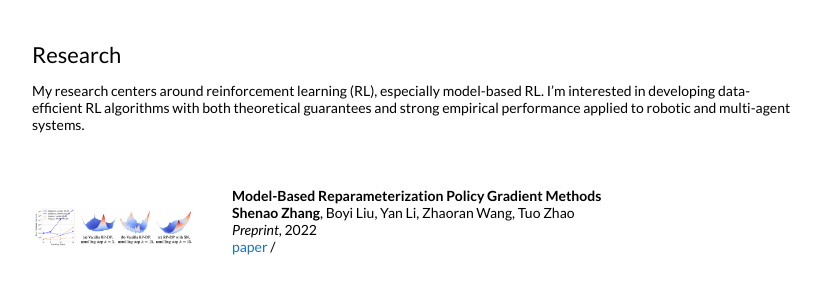
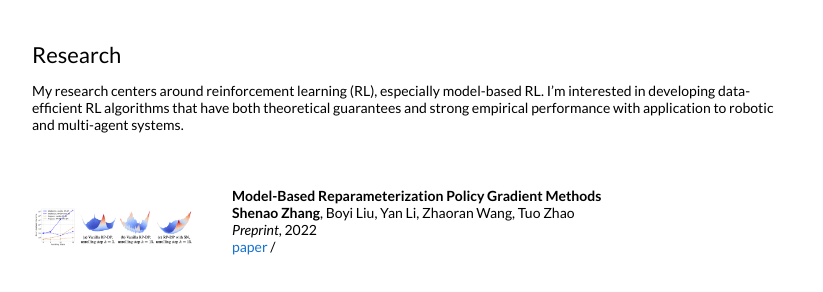
Before and after one commit to shenao-zhang/shenao-zhang.github.io, a Jekyll site: the page built from _posts/2021-12-02-mbpg.markdown, in a window 1280 px wide. Shown: the part 243-535 px from the top of the page, without its empty margins (228-1051 px from the left). Built offline with Jekyll 4.4.1, drawn with Linux system fonts in a browser that asks for light colours.

Commit message:
Update default.html

```diff
--- a/_layouts/default.html
+++ b/_layouts/default.html
@@ -46,7 +46,7 @@
             <td style="padding:2.5%;width:100%;vertical-align:middle">
               <h2>Research</h2>
               <p>
-                My research centers around reinforcement learning (RL), especially model-based RL. I’m interested in developing data-efficient RL algorithms with both theoretical guarantees and strong empirical performance applied to robotic and multi-agent systems.
+                My research centers around reinforcement learning (RL), especially model-based RL. I’m interested in developing data-efficient RL algorithms that have both theoretical guarantees and strong empirical performance with application to robotic and multi-agent systems.
               </p>
             </td>
           </tr>
```
